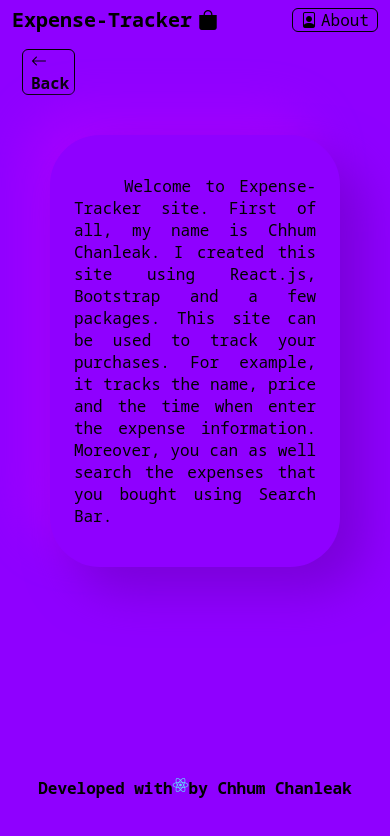
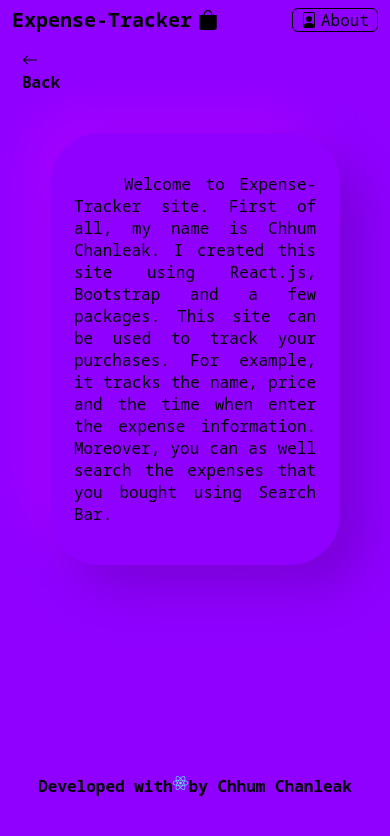
Before and after one commit to chhum-chanleak/expense, a React (Create React App) app: page /about in a window 390 px wide. Shown: the top 836 px of the page. Built offline with nearby package versions, Linux system fonts and the light colour scheme.

Commit message:
updated json files

```diff
--- a/src/components/add-form/add-form.css
+++ b/src/components/add-form/add-form.css
@@ -149,6 +149,7 @@
     width: 50% !important;
   }
   .category {
-    width: 50%;
+    width: 70%;
+    background-color: green;
   }
 }
--- a/src/pages/about/about.css
+++ b/src/pages/about/about.css
@@ -10,11 +10,10 @@
 
 .back-button {
   border-radius: 6px;
-  padding: 0px 8px;
-  border: 1px solid black;
   cursor: pointer;
+
   margin-bottom: 40px;
-  width: 2%;
+  width: 25px;
 }
 
 .back-button label {
@@ -38,9 +37,17 @@
   text-indent: 50px;
 }
 
-@media only screen and (max-width: 768px) {
+@media only screen and (max-width: 586px) {
   .back-button {
-    width: 10%;
+    width: 12%;
+  }
+
+  .about-info {
+    font-size: 16px;
+  }
+
+  .p {
+    word-spacing: 2000px;
   }
 }
 
--- a/src/pages/about/index.js
+++ b/src/pages/about/index.js
@@ -11,6 +11,7 @@
           <label>Back</label>
         </div>
       </Link>
+
       <div className="about-info">
         <p>
           Welcome to Expense-Tracker site. First of all, my name is Chhum
```
